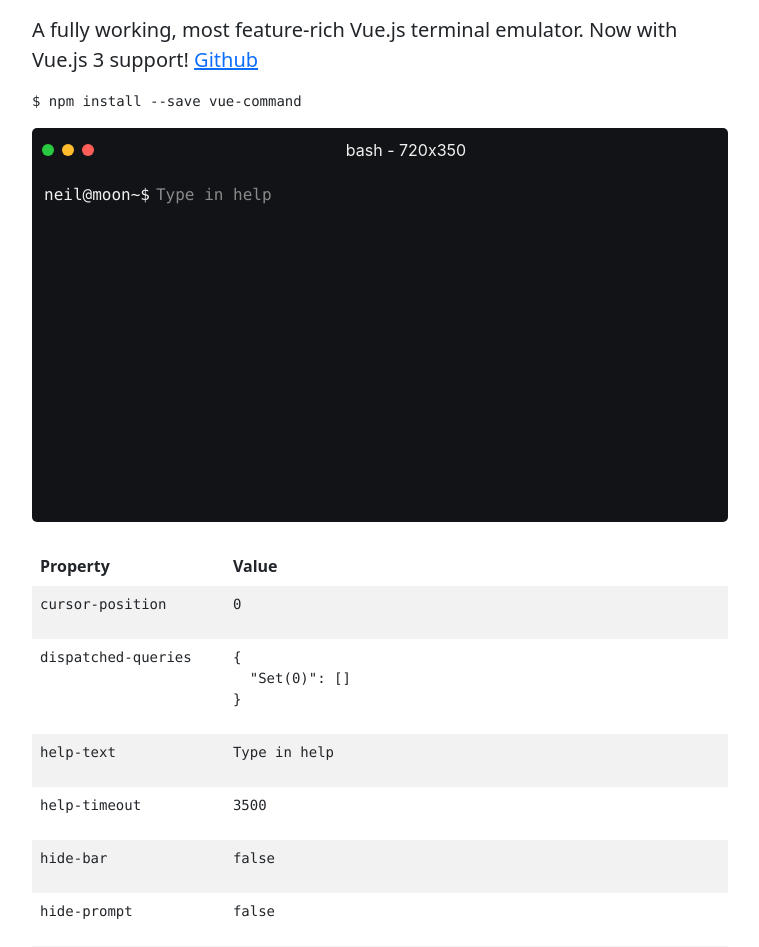
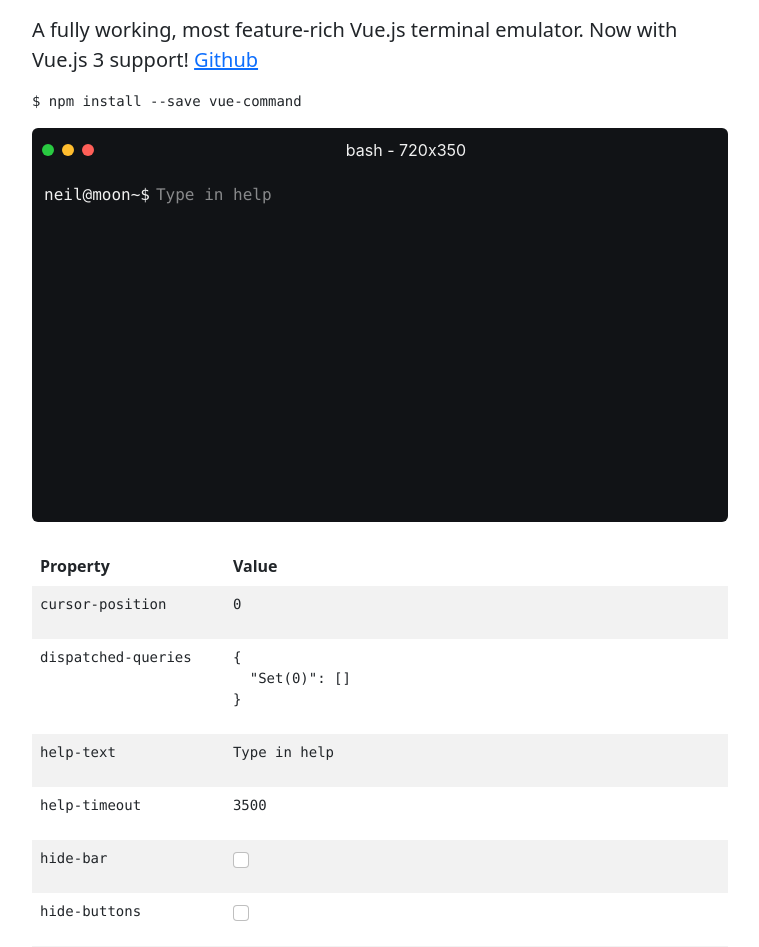
Before and after one commit to ndabAP/vue-command, a Vue app: page / in a window 1280 px wide. Shown: the part 65-1012 px from the top of the page, without its empty margins (260-1019 px from the left). Built offline with nearby package versions, Linux system fonts and the light colour scheme.

Commit message:
docs: hide bar, buttons

```diff
--- a/package.json
+++ b/package.json
@@ -34,7 +34,7 @@
     "dist/*.js.map"
   ],
   "scripts": {
-    "build": "yarn lint; yarn build:lib; yarn build:docs",
+    "build": "yarn lint && && yarn build:docs && yarn build:lib",
     "build:docs": "vue-cli-service build --dest docs",
     "build:lib": "vue-cli-service build --target lib --name vue-command ./src/library.js",
     "lint": "vue-cli-service lint",
--- a/src/hosted/App.vue
+++ b/src/hosted/App.vue
@@ -22,6 +22,7 @@
             :help-text="helpText"
             :help-timeout="helpTimeout"
             :hide-bar="hideBar"
+            :hide-buttons="hideButtons"
             :hide-prompt="hidePrompt"
             :hide-title="hideTitle"
             :invert="invert"
@@ -71,7 +72,21 @@
               <tr>
                 <td><pre><code>hide-bar</code></pre></td>
                 <td>
-                  <pre><code>{{ hideBar }}</code></pre>
+                  <input
+                    v-model="hideBar"
+                    class="form-check-input"
+                    type="checkbox"
+                    value="">
+                </td>
+              </tr>
+              <tr>
+                <td><pre><code>hide-buttons</code></pre></td>
+                <td>
+                  <input
+                    v-model="hideButtons"
+                    class="form-check-input"
+                    type="checkbox"
+                    value="">
                 </td>
               </tr>
               <tr>
@@ -176,6 +191,7 @@ export default {
     const helpText = ref('Type in help')
     const helpTimeout = ref(3500)
     const hideBar = ref(false)
+    const hideButtons = ref(false)
     const hidePrompt = ref(false)
     const hideTitle = ref(false)
     const history = ref(newDefaultHistory())
@@ -270,6 +286,7 @@ export default {
       helpText,
       helpTimeout,
       hideBar,
+      hideButtons,
       hidePrompt,
       hideTitle,
       history,
@@ -304,15 +321,15 @@ export default {
 
   .vue-command__bar,
   .vue-command__bar--invert {
-    border-top-right-radius: 5px;
-    border-top-left-radius: 5px;
+    border-top-right-radius: 6px;
+    border-top-left-radius: 6px;
   }
 
   .vue-command__history,
   .vue-command__history--invert {
     height: 350px;
-    border-bottom-right-radius: 5px;
-    border-bottom-left-radius: 5px;
+    border-bottom-right-radius: 6px;
+    border-bottom-left-radius: 6px;
   }
 }
 
```
Also changed, not shown: 15 other files (tests, documents, lock files or other folders).
